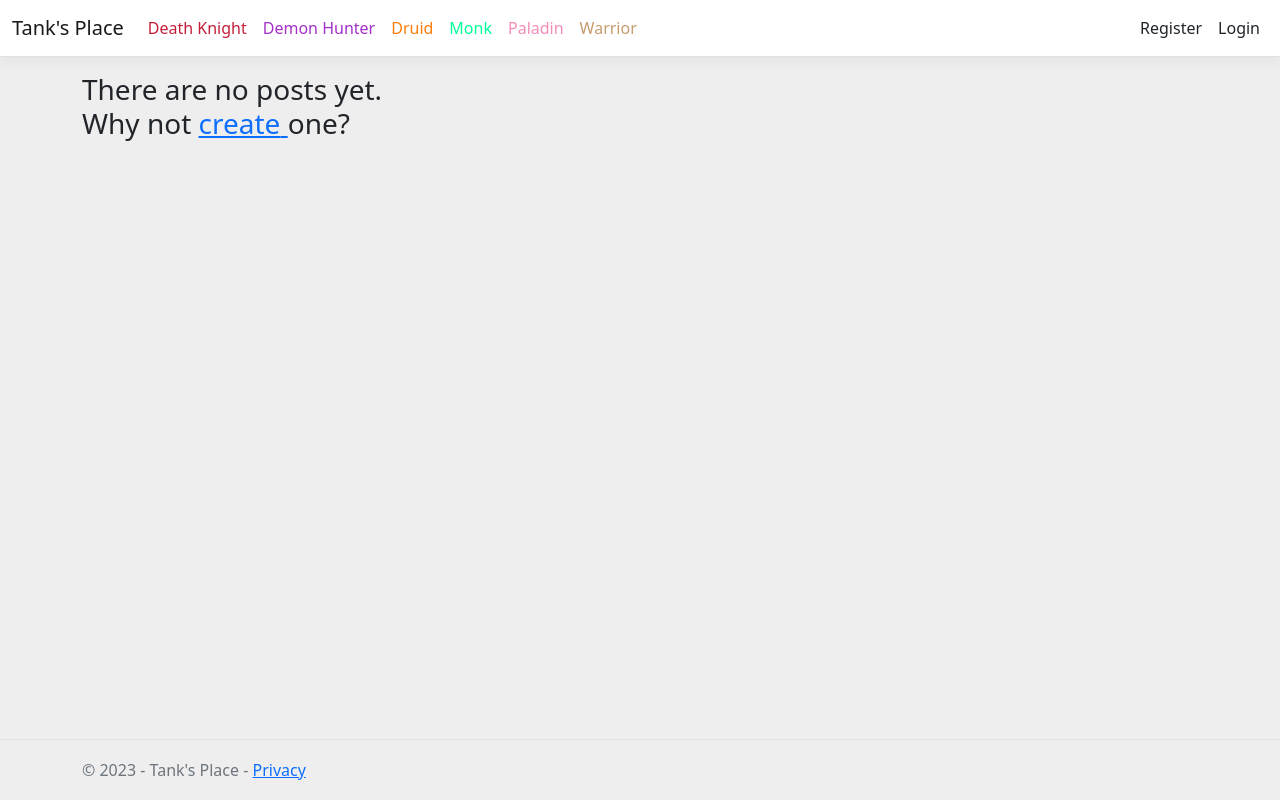
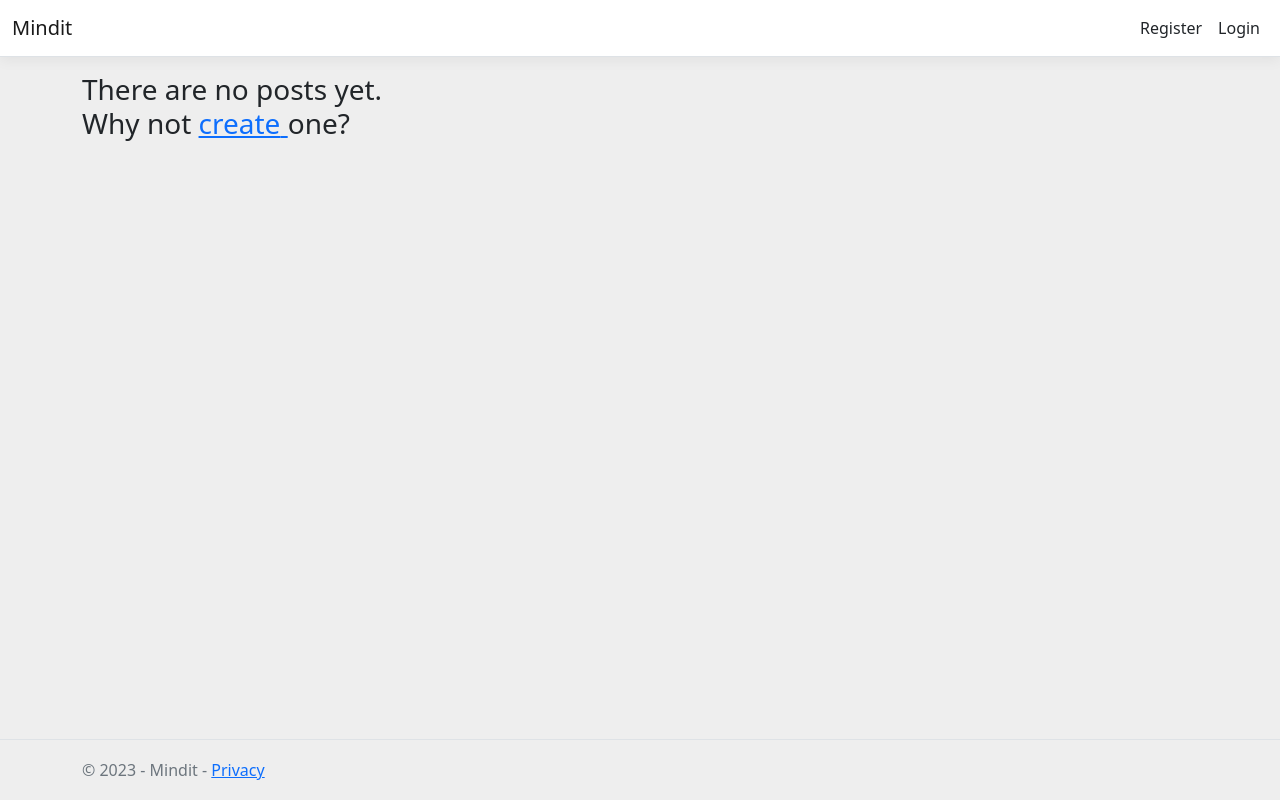
Before and after one commit to ZegeYeet/Mindit, an ASP.NET Core app: page /ForumPosts in a window 1280 px wide. Run offline with ASP.NET Core 8, Linux system fonts and the light colour scheme; style sheets or scripts are compiled from the project's sources; some libraries are stand-ins or nearby versions.

Commit message:
some style and formating updates in shared layout

```diff
--- a/Tank Forums/Views/Shared/_Layout.cshtml
+++ b/Tank Forums/Views/Shared/_Layout.cshtml
@@ -12,7 +12,7 @@
     <header>
         <nav class="navbar navbar-expand-sm navbar-toggleable-sm navbar-light bg-white border-bottom box-shadow mb-3">
             <div class="container-fluid">
-                <a class="navbar-brand" asp-area="" asp-controller="Home" asp-action="Index">Tank's Place</a>
+                <a class="navbar-brand" asp-area="" asp-controller="Home" asp-action="Index">Mindit</a>
                 <button class="navbar-toggler" type="button" data-bs-toggle="collapse" data-bs-target=".navbar-collapse" aria-controls="navbarSupportedContent"
                         aria-expanded="false" aria-label="Toggle navigation">
                     <span class="navbar-toggler-icon"></span>
@@ -20,23 +20,8 @@
                 <div class="navbar-collapse collapse d-sm-inline-flex justify-content-between">
                     <ul class="navbar-nav flex-grow-1">
                         <li class="nav-item">
-                            <a class="nav-link text-dark" asp-area="" asp-controller="ForumPosts" asp-action="NavClassSelection" asp-route-navClass="Death Knight"><span style="color:#C41E3A">Death Knight</span></a>
                         </li>
-                        <li class="nav-item">
-                            <a class="nav-link text-dark" asp-area="" asp-controller="ForumPosts" asp-action="NavClassSelection" asp-route-navClass="Demon Hunter"><span style="color:#A330C9">Demon Hunter</span></a>
-                        </li>
-                        <li class="nav-item">
-                            <a class="nav-link text-dark" asp-area="" asp-controller="ForumPosts" asp-action="NavClassSelection" asp-route-navClass="Druid"><span style="color:#FF7C0A">Druid</span></a>
-                        </li>
-                        <li class="nav-item">
-                            <a class="nav-link text-dark" asp-area="" asp-controller="ForumPosts" asp-action="NavClassSelection" asp-route-navClass="Monk"><span style="color:#00FF98">Monk</span></a>
-                        </li>
-                        <li class="nav-item">
-                            <a class="nav-link text-dark" asp-area="" asp-controller="ForumPosts" asp-action="NavClassSelection" asp-route-navClass="Paladin"><span style="color:#F48CBA">Paladin</span></a>
-                        </li>
-                        <li class="nav-item">
-                            <a class="nav-link text-dark" asp-area="" asp-controller="ForumPosts" asp-action="NavClassSelection" asp-route-navClass="Warrior"><span style="color:#C69B6D">Warrior</span></a>
-                        </li>
+
                     </ul>
                     <partial name="_LoginPartial" />
                 </div>
@@ -51,7 +36,7 @@
 
     <footer class="border-top footer text-muted">
         <div class="container">
-            &copy; 2023 - Tank's Place - <a asp-area="" asp-controller="Home" asp-action="Privacy">Privacy</a>
+            &copy; 2023 - Mindit - <a asp-area="" asp-controller="Home" asp-action="Privacy">Privacy</a>
         </div>
     </footer>
     <script src="~/lib/jquery/dist/jquery.min.js"></script>
```
Also changed, not shown: 6 other files.
